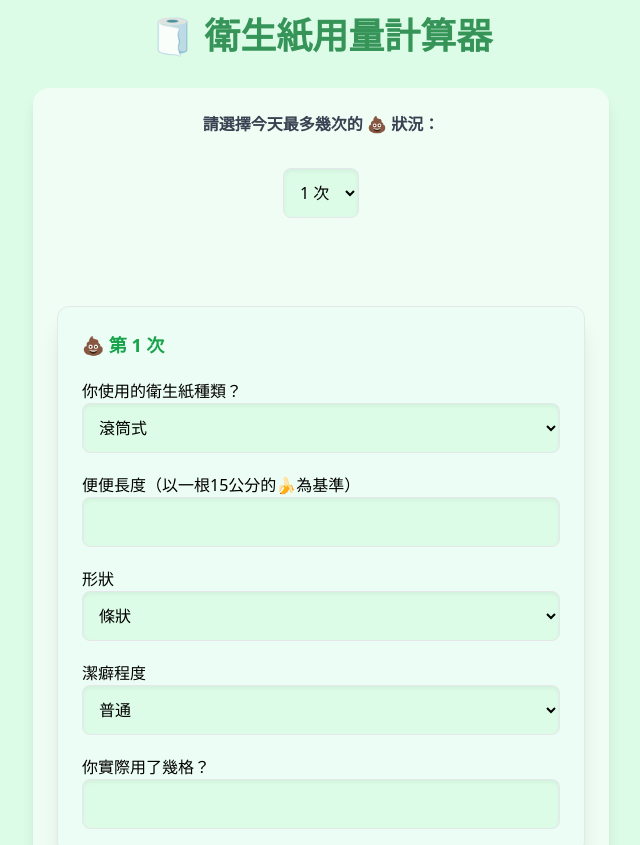
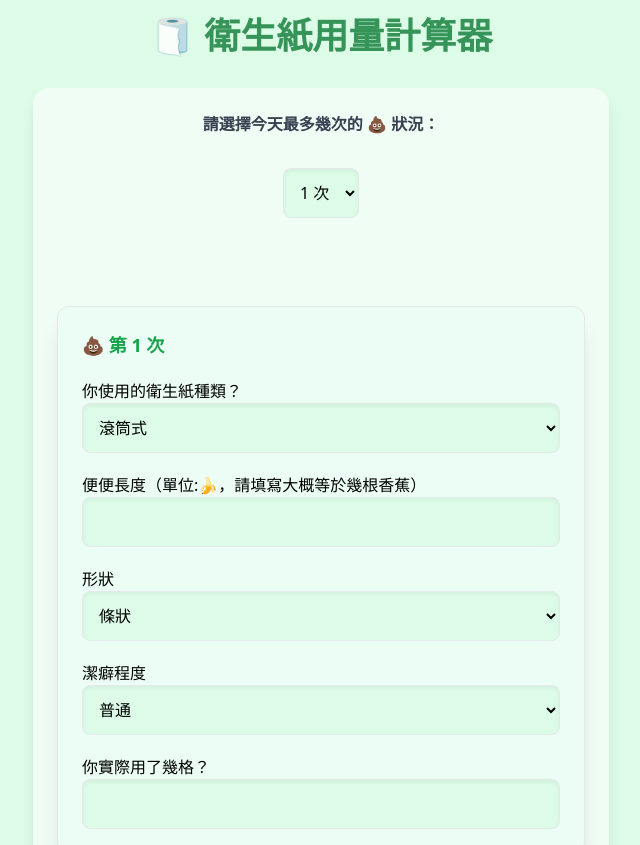
Before and after one commit to X-SHERRYSUN/toilet-paper-calculator, a React (Vite) app: page / in a window 1280 px wide. Shown: the top 845 px of the page, without its empty margins (319-959 px from the left). Built offline with nearby package versions, Linux system fonts and the light colour scheme.

Commit message:
Update App.jsx
change banana measure

```diff
--- a/src/App.jsx
+++ b/src/App.jsx
@@ -142,7 +142,7 @@ function App() {
 
             <div>
               <label className="block font-medium">
-                便便長度（以一根15公分的🍌為基準）
+                便便長度（單位:🍌，請填寫大概等於幾根香蕉）
               </label>
               <input
                 type="number"
```
